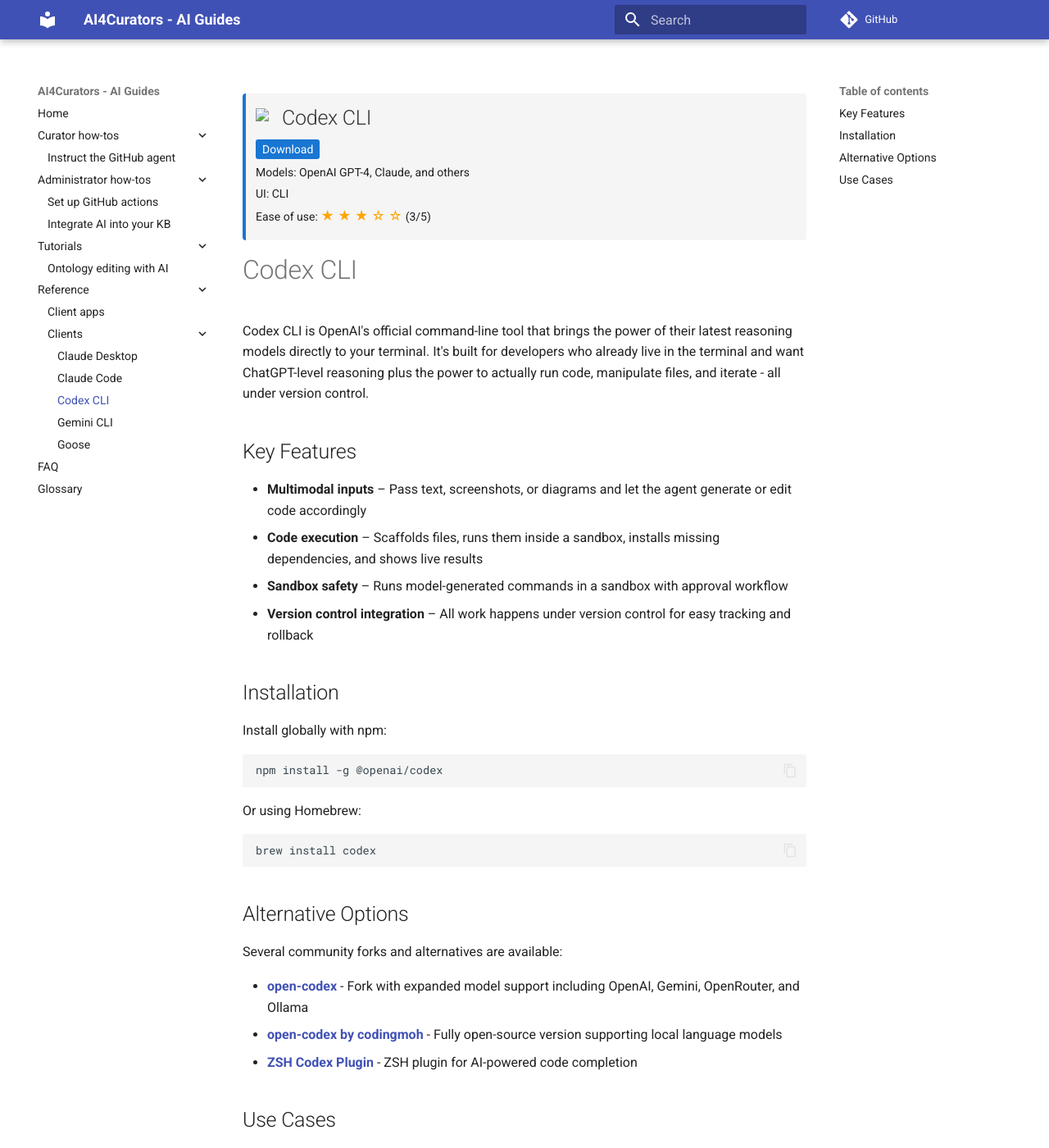
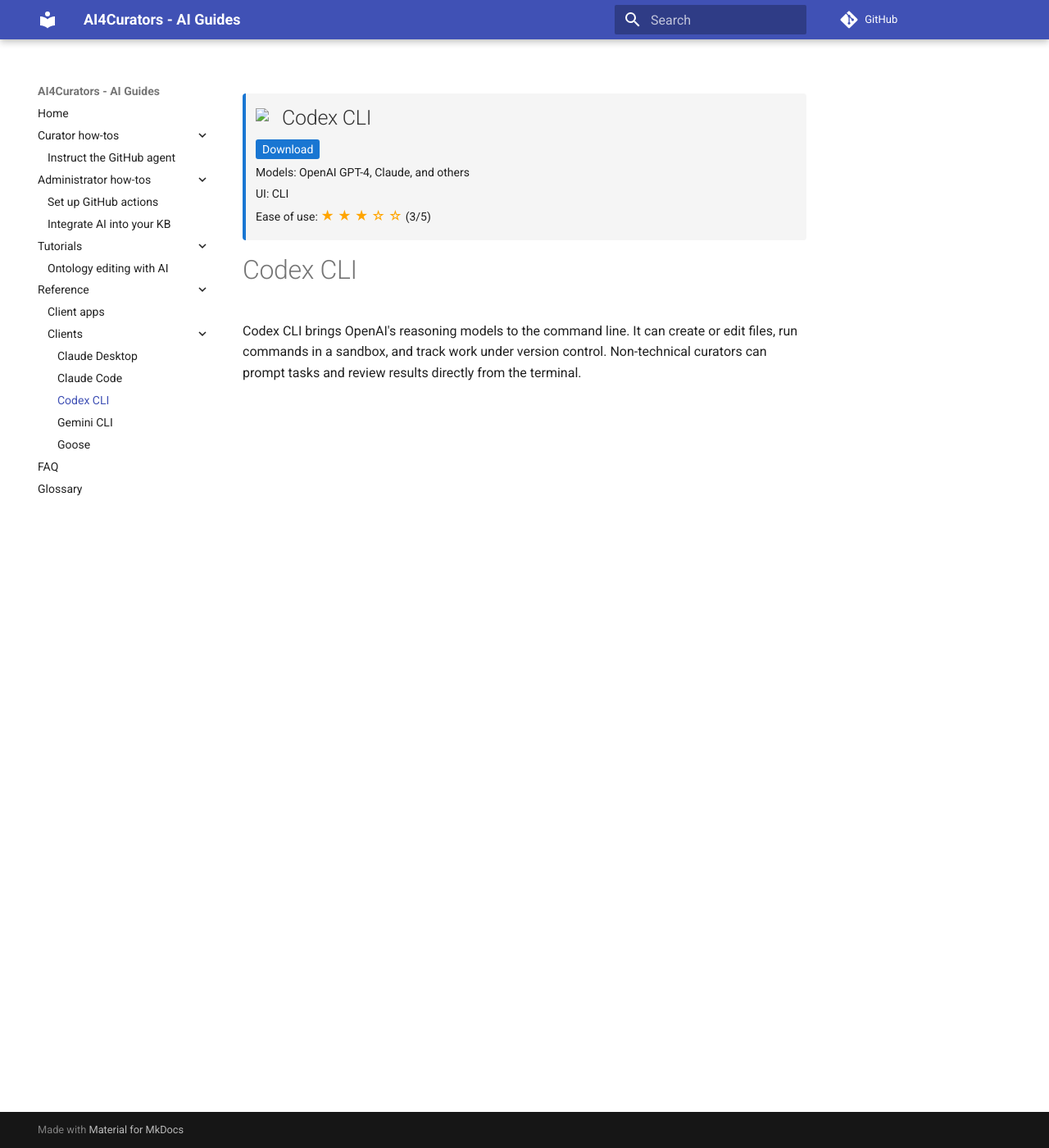
Before and after one commit to ai4curation/aidocs, an MkDocs documentation site: the page built from docs/reference/clients/codex-cli.md, in a window 1280 px wide and 1400 px high. Shown: the whole window at 82% size. Built offline with MkDocs 1.6.1 and Material for MkDocs 9.7.7, drawn with Linux system fonts in a browser that asks for light colours; comment, search, counter and statistics services are not loaded; some of the changed text lies outside the part shown.

Commit message:
docs: wrap codex cli summary

````diff
--- a/docs/reference/clients/codex-cli.md
+++ b/docs/reference/clients/codex-cli.md
@@ -8,39 +8,6 @@
 github: https://github.com/openai/codex
 ---
 
-Codex CLI is OpenAI's official command-line tool that brings the power of their latest reasoning models directly to your terminal. It's built for developers who already live in the terminal and want ChatGPT-level reasoning plus the power to actually run code, manipulate files, and iterate - all under version control.
-
-## Key Features
-
-- **Multimodal inputs** – Pass text, screenshots, or diagrams and let the agent generate or edit code accordingly
-- **Code execution** – Scaffolds files, runs them inside a sandbox, installs missing dependencies, and shows live results
-- **Sandbox safety** – Runs model-generated commands in a sandbox with approval workflow
-- **Version control integration** – All work happens under version control for easy tracking and rollback
-
-## Installation
-
-Install globally with npm:
-```bash
-npm install -g @openai/codex
-```
-
-Or using Homebrew:
-```bash
-brew install codex
-```
-
-## Alternative Options
-
-Several community forks and alternatives are available:
-
-- **[open-codex](https://github.com/ymichael/open-codex)** - Fork with expanded model support including OpenAI, Gemini, OpenRouter, and Ollama
-- **[open-codex by codingmoh](https://github.com/codingmoh/open-codex)** - Fully open-source version supporting local language models
-- **[ZSH Codex Plugin](https://github.com/tom-doerr/zsh_codex)** - ZSH plugin for AI-powered code completion
-
-## Use Cases
-
-- Code generation and editing
-- File manipulation and scaffolding
-- Dependency management
-- Interactive development workflows
-- AI-assisted debugging and refactoring
+Codex CLI brings OpenAI's reasoning models to the command line. It can create or edit files,
+run commands in a sandbox, and track work under version control. Non-technical curators
+can prompt tasks and review results directly from the terminal.
````
